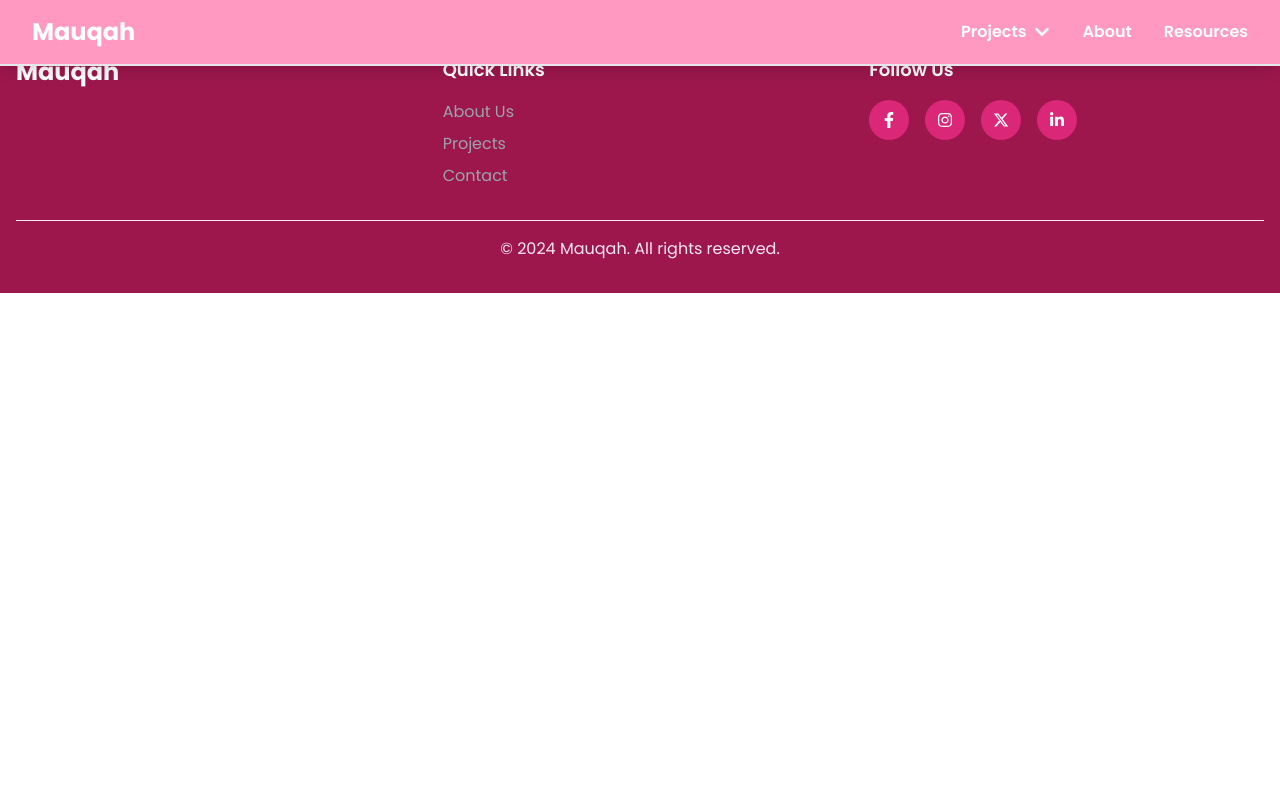
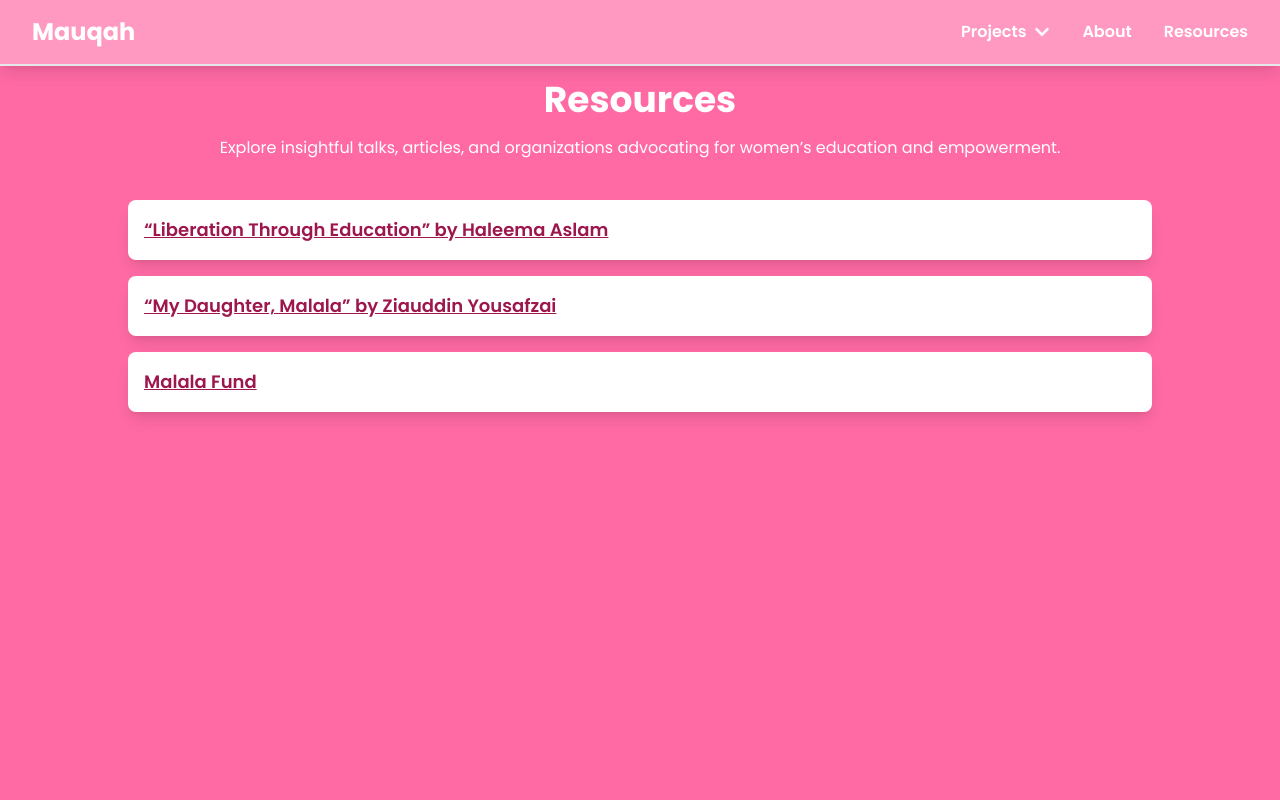
Before and after one commit to Musxeto/mauqah, a React (Vite) app: page /resources in a window 1280 px wide. Shown: the top 800 px of the page. Built offline with nearby package versions, Linux system fonts and the light colour scheme; a web font is replaced by a local one.

Commit message:
resources

```diff
--- a/src/pages/Resources.jsx
+++ b/src/pages/Resources.jsx
@@ -1,9 +1,47 @@
-import React from 'react'
+import React from 'react';
 
 const Resources = () => {
+  const resources = [
+    {
+      title: "“Liberation Through Education” by Haleema Aslam",
+      url: "https://www.youtube.com/watch?v=rq--69eE1D8",
+    },
+    {
+      title: "“My Daughter, Malala” by Ziauddin Yousafzai",
+      url: "https://www.ted.com/talks/ziauddin_yousafzai_my_daughter_malala",
+    },
+    {
+      title: "Malala Fund",
+      url: "https://malala.org",
+    },
+  ];
+
   return (
-    <div>Resources</div>
-  )
-}
+    <div className="bg-customDarkPink min-h-screen py-20 px-6">
+      <div className="max-w-7xl mx-auto text-center mb-10">
+        <h1 className="text-4xl font-bold text-white">Resources</h1>
+        <p className="text-white mt-4">
+          Explore insightful talks, articles, and organizations advocating for women’s education and empowerment.
+        </p>
+      </div>
+      <div className="max-w-5xl mx-auto">
+        <ul className="space-y-4">
+          {resources.map((resource, index) => (
+            <li key={index} className="bg-white shadow-lg rounded-lg p-4">
+              <a
+                href={resource.url}
+                target="_blank"
+                rel="noopener noreferrer"
+                className="text-lg font-semibold underline text-pink-800"
+              >
+                {resource.title}
+              </a>
+            </li>
+          ))}
+        </ul>
+      </div>
+    </div>
+  );
+};
 
-export default Resources
+export default Resources;
```
